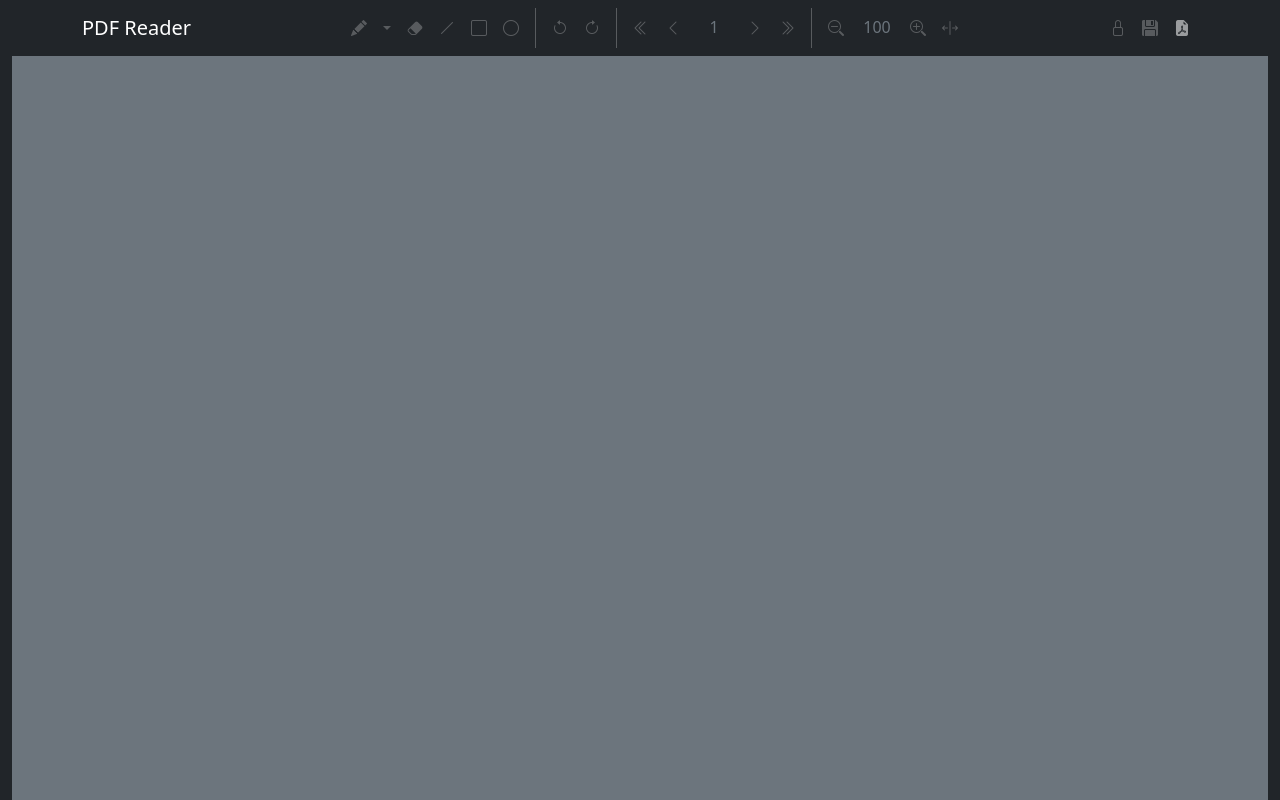
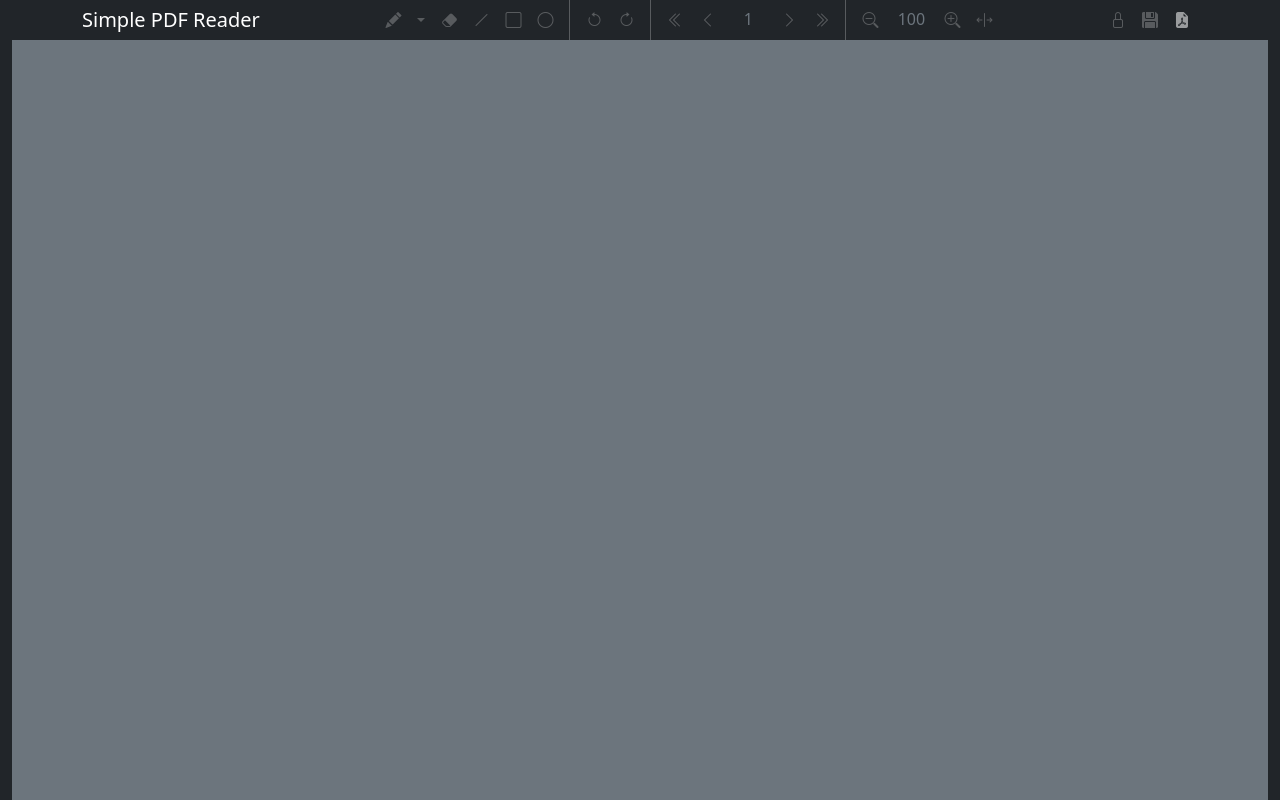
Before and after one commit to emre-ayhan/simple_pdf_reader, a Vue app: page / in a window 1280 px wide. Built offline with nearby package versions, Linux system fonts and the light colour scheme.

Commit message:
modified:   src/components/PdfReader.vue

```diff
--- a/src/components/PdfReader.vue
+++ b/src/components/PdfReader.vue
@@ -5,7 +5,7 @@ import { PDFDocument, rgb } from "pdf-lib";
 
 const pdfCanvases = ref([]);
 const fileInput = ref(null);
-const filename = ref("PDF Reader");
+const filename = ref("Simple PDF Reader");
 const pageNum = ref(localStorage.getItem(filename.value) ? Number(localStorage.getItem(filename.value)) : 1);
 const pageCount = ref(0);
 const scale = 2;
@@ -233,7 +233,7 @@ const toggleZoomMode = () => {
 
     if (zoomMode.value === 'fit-width') {
         zoomMode.value = 'fit-height';
-        const margin = scale * 56; // Account for navbar and padding
+        const margin = scale * 40; // Account for navbar and padding
         width.value = ((pdfReader.value.clientHeight - margin) * 100) / canvas.height;
     } else {
         zoomMode.value = 'fit-width';
@@ -1000,7 +1000,7 @@ onUnmounted(() => {
 </script>
 <template>
     <div class="container-fluid bg-dark" @contextmenu.prevent @dragover.prevent="onDragOver" @drop.prevent="onDrop">
-        <nav class="navbar navbar-expand navbar-dark bg-dark fixed-top">
+        <nav class="navbar navbar-expand navbar-dark bg-dark fixed-top py-0">
             <div class="container">
                 <!-- Filename -->
                 <a class="navbar-brand" href="#" @click.prevent>{{ filename }}</a>
@@ -1186,9 +1186,9 @@ body, #app, .container-fluid {
 }
 
 .pdf-reader {
-    margin-top: 56px;
+    margin-top: 40px;
     width: 100%;
-    height: calc(100vh - 56px);
+    height: calc(100vh - 40px);
     background-color: var(--bs-secondary);
     overflow: auto;
     display: flex;
```
